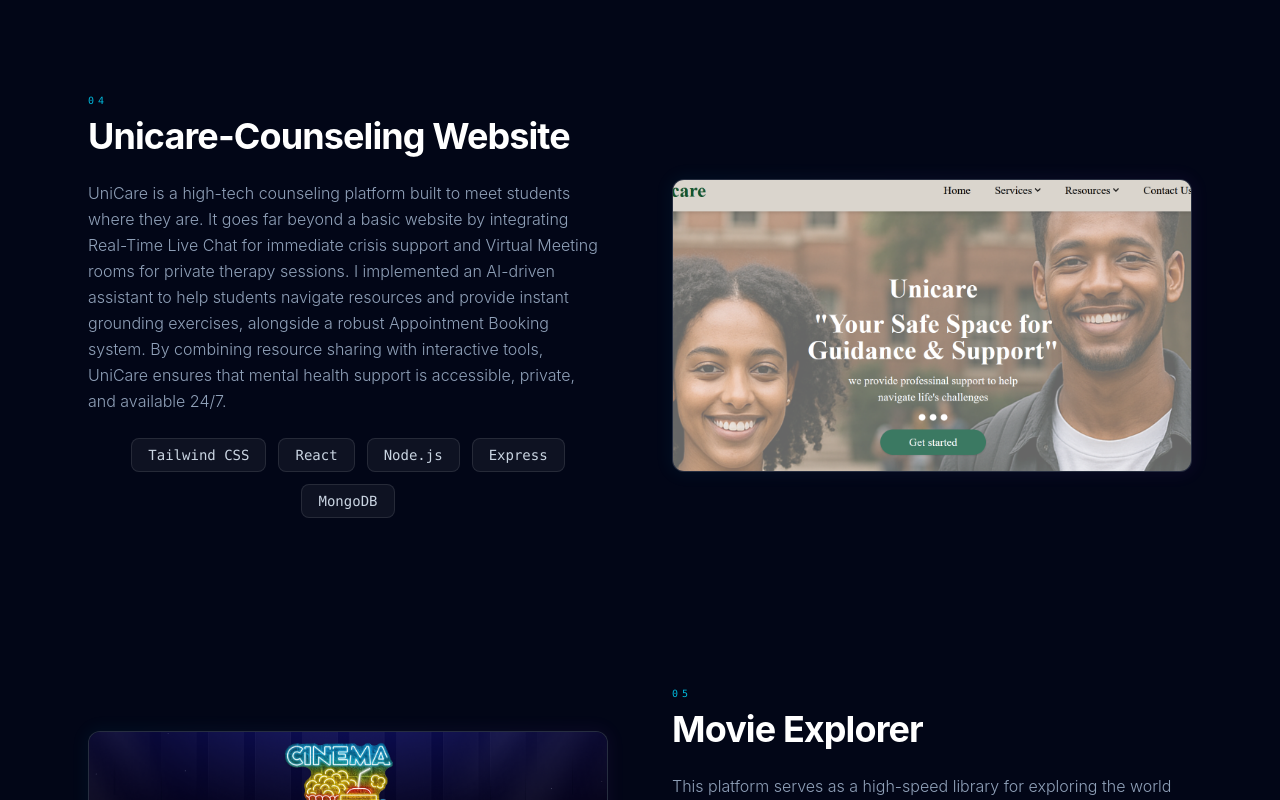
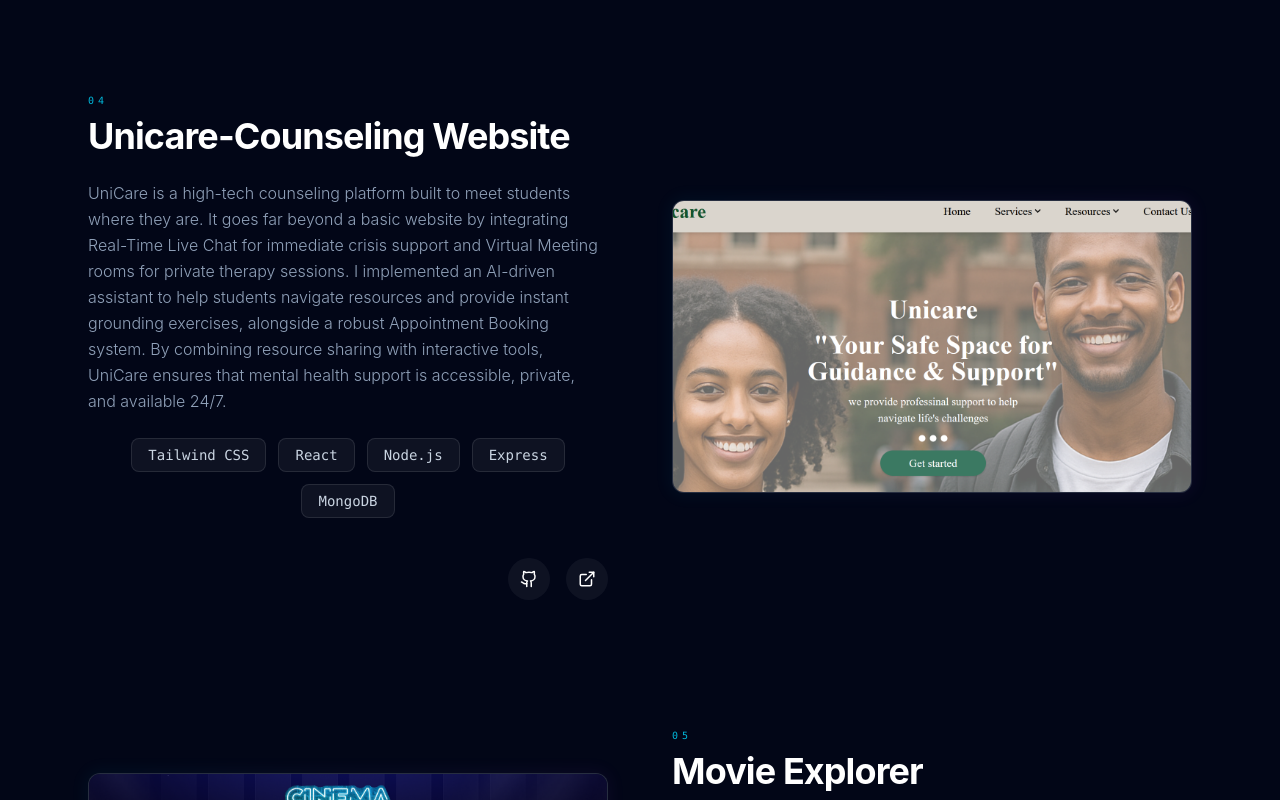
Before and after one commit to Tsedenia-Nega/Portfolio, a React (Vite) app in the folder front-end/: page /portfolio in a window 1280 px wide. Shown: the part 1871-2671 px from the top of the page. Built offline with nearby package versions, Linux system fonts and the light colour scheme; no server answers.

Commit message:
adding live links

```diff
--- a/front-end/src/data/project.js
+++ b/front-end/src/data/project.js
@@ -24,7 +24,7 @@ export const projectData = [
     techStack: ["HTML5", "CSS3", "JavaScript", "MySQL", "PHP"],
     imageUrl: "/kimsha.png",
     githubLink: "https://github.com/Tsedenia-Nega/Kimsha-Food-Review-Website",
-    liveLink: "",
+    liveLink: "https://kimsha-buds.up.railway.app",
   },
   {
     _id: "3",
@@ -43,8 +43,8 @@ export const projectData = [
       "UniCare is a high-tech counseling platform built to meet students where they are. It goes far beyond a basic website by integrating Real-Time Live Chat for immediate crisis support and Virtual Meeting rooms for private therapy sessions. I implemented an AI-driven assistant to help students navigate resources and provide instant grounding exercises, alongside a robust Appointment Booking system. By combining resource sharing with interactive tools, UniCare ensures that mental health support is accessible, private, and available 24/7.",
     techStack: ["Tailwind CSS", "React", "Node.js", "Express", "MongoDB"],
     imageUrl: "/unicare.png",
-    githubLink: "",
-    liveLink: "",
+    githubLink: "https://github.com/Tsedenia-Nega/Unicare-Counseling.git",
+    liveLink: "https://unicare-counseling.onrender.com/",
   },
   {
     _id: "5",
```
